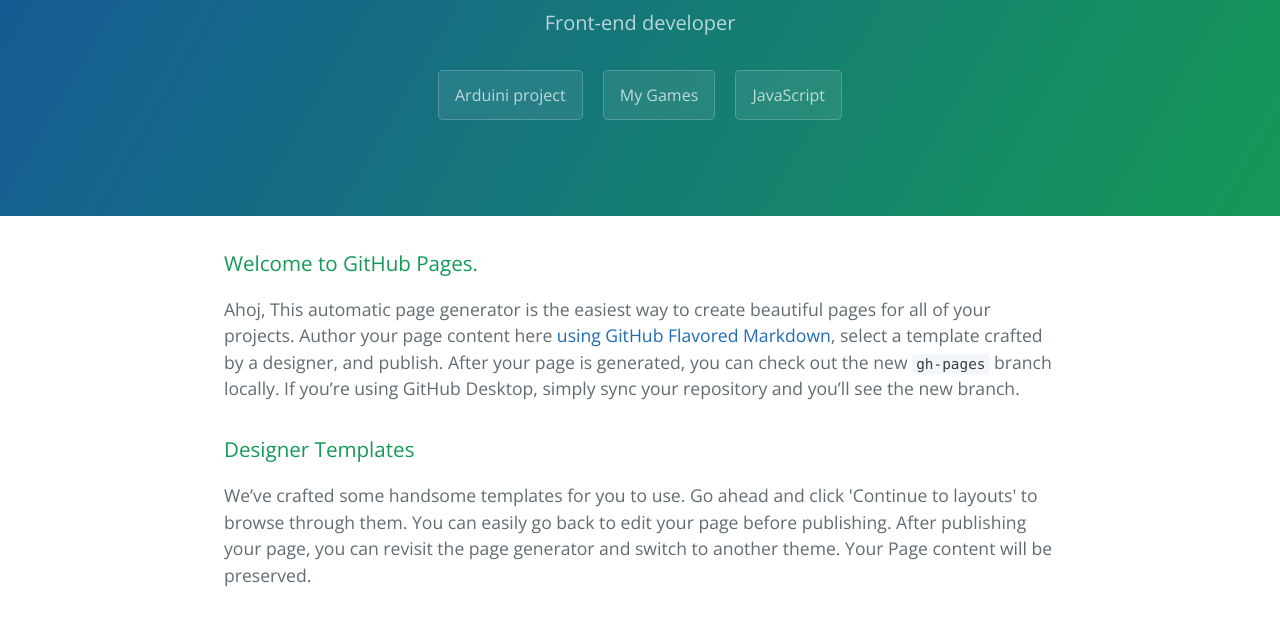
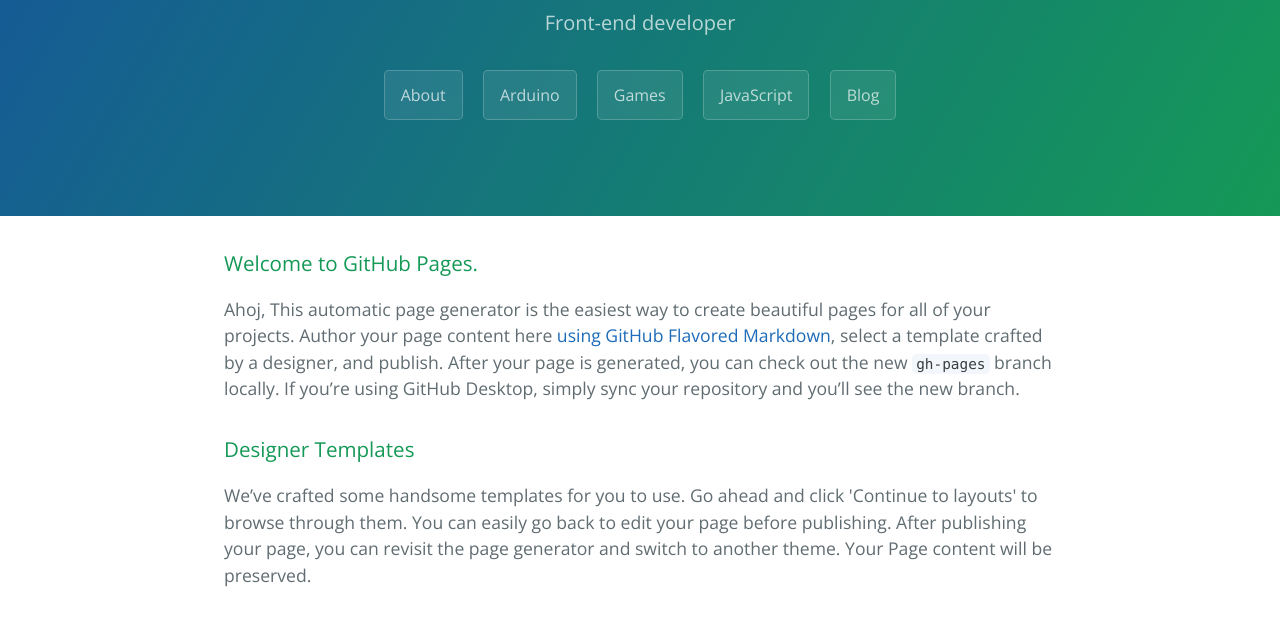
Before and after one commit to jjarcik/jjarcik.github.io, a plain HTML site: page index.html in a window 1280 px wide. Shown: the part 167-784 px from the top of the page. Drawn offline with nearby package versions, Linux system fonts and the light colour scheme.

Commit message:
Update index.html

```diff
--- a/index.html
+++ b/index.html
@@ -13,9 +13,11 @@
     <section class="page-header">
       <h1 class="project-name">Jan Jarčík</h1>
       <h2 class="project-tagline">Front-end developer</h2>
-      <a href="https://github.com/jjarcik/Arduino" class="btn">Arduini project</a>
-      <a href="https://github.com/jjarcik/My-simple-games" class="btn">My Games</a>
+       <a href="https://github.com/jjarcik" class="btn">About</a>
+      <a href="https://github.com/jjarcik/Arduino" class="btn">Arduino</a>
+      <a href="https://github.com/jjarcik/My-Simple-Games" class="btn">Games</a>
       <a href="https://github.com/jjarcik/JavaScript" class="btn">JavaScript</a>
+       <a href="https://github.com/jjarcik/Blog" class="btn">Blog</a>
     </section>
 
     <section class="main-content">
```
